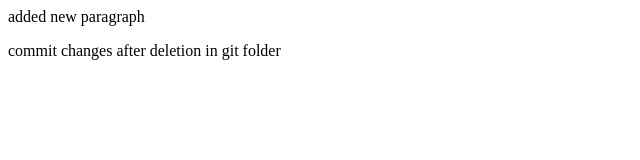
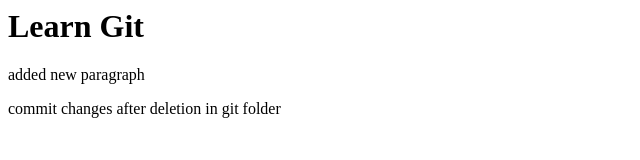
Before and after one commit to Rahulcodingmaster12/first-repository, a plain HTML site: page index.html in a window 1280 px wide. Shown: the whole page, without its empty margins (0-640 px from the left). Drawn offline with Linux system fonts and the light colour scheme.

Commit message:
Added new heading and message

```diff
--- a/index.html
+++ b/index.html
@@ -1,2 +1,3 @@
+<h1>Learn Git</h1>
 <p>added new paragraph</p>
 <p>commit changes after deletion in git folder</p>
```
Also changed, not shown: 1 other file.
